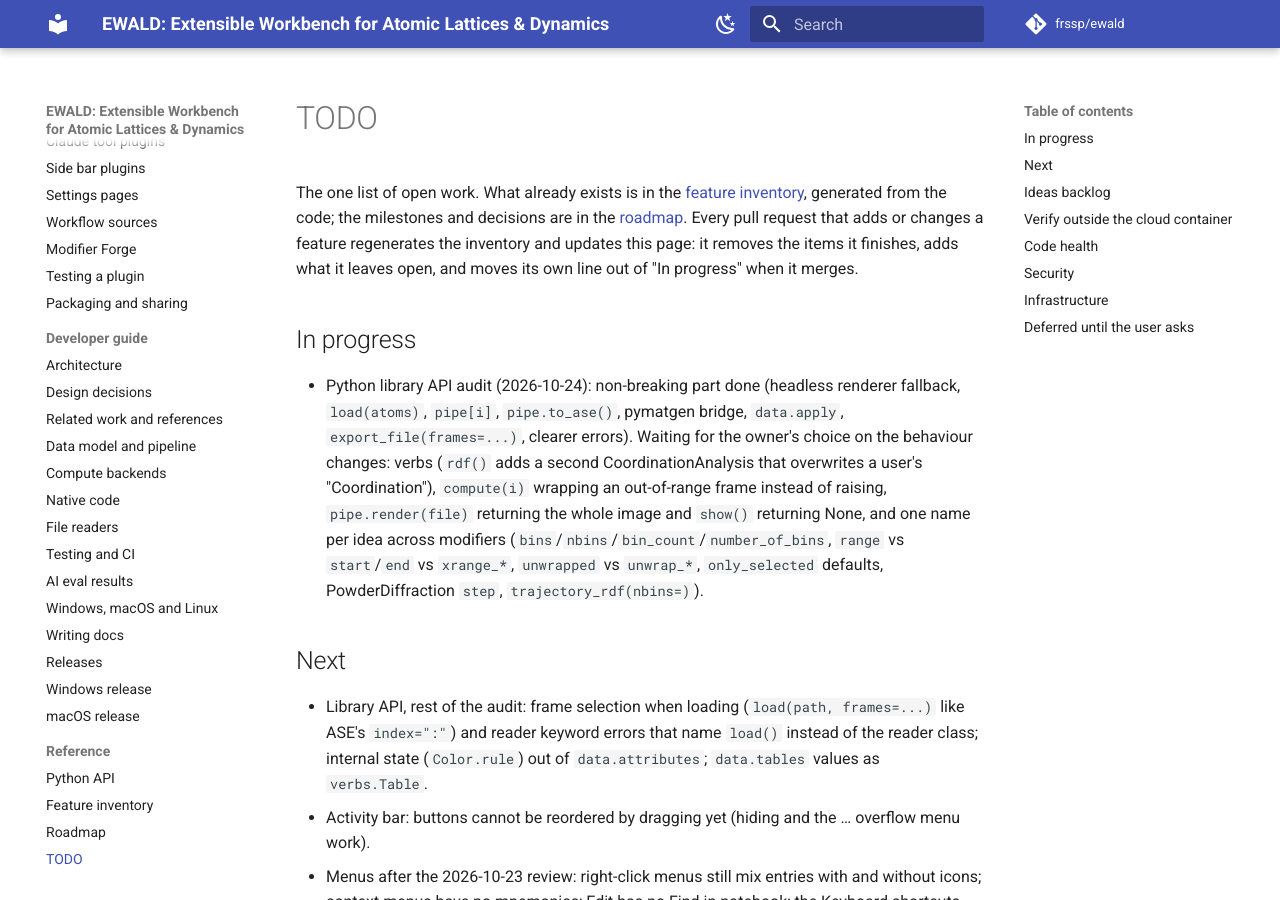
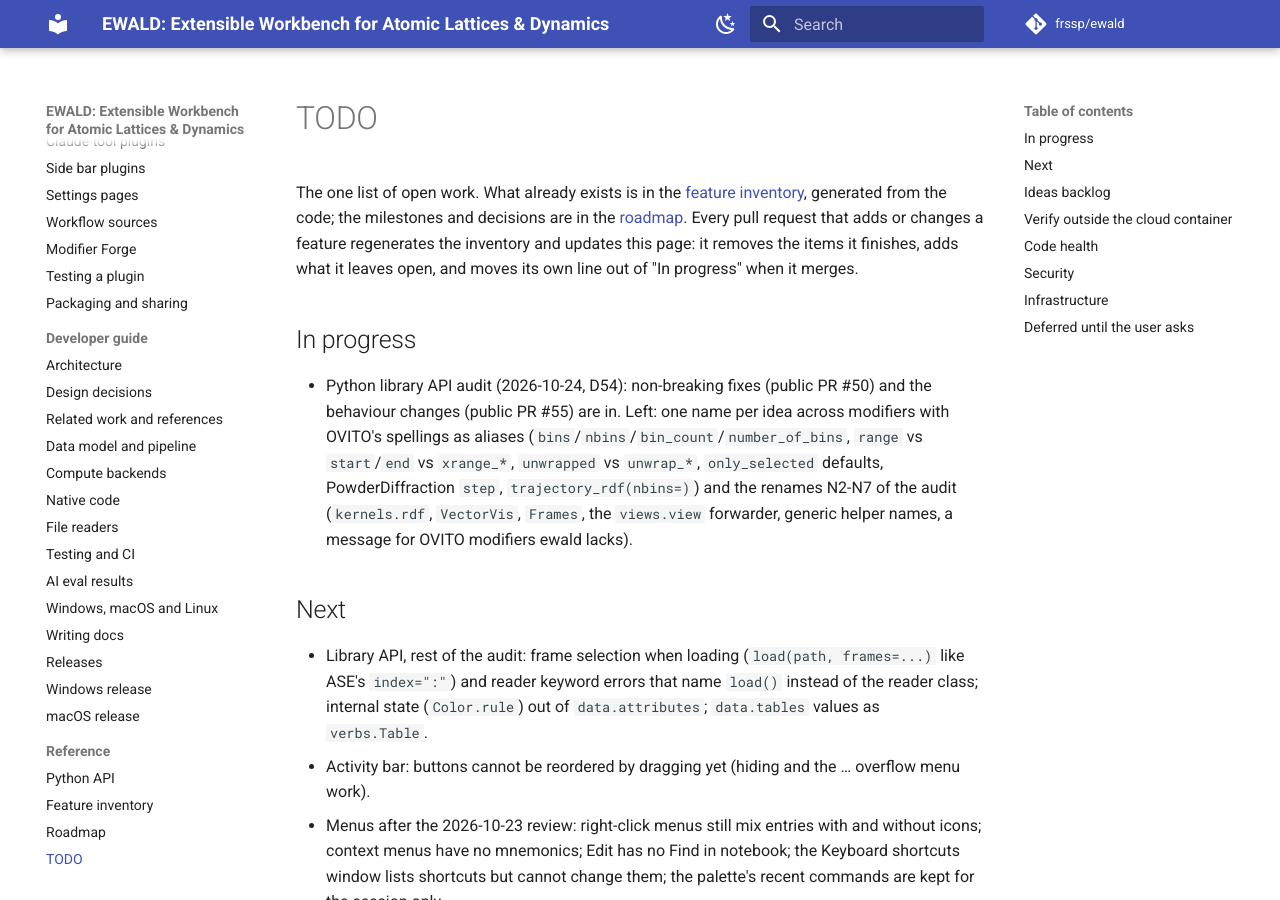
Before and after one commit to frssp/ewald, an MkDocs documentation site: the page built from docs/todo.md, in a window 1280 px wide and 900 px high. Built offline with MkDocs 1.6.1 and Material for MkDocs 9.7.7, drawn with Linux system fonts in a browser that asks for light colours; comment, search, counter and statistics services are not loaded.

Commit message:
decisions: D54 library API behaviour; todo
Co-Authored-By: Claude Opus 5.5 (1M context) <noreply@anthropic.com>

```diff
--- a/docs/todo.md
+++ b/docs/todo.md
@@ -8,14 +8,13 @@ it removes the items it finishes, adds what it leaves open, and moves its own li
 
 ## In progress
 
-- Python library API audit (2026-10-24): non-breaking part done (headless renderer fallback,
-  `load(atoms)`, `pipe[i]`, `pipe.to_ase()`, pymatgen bridge, `data.apply`, `export_file(frames=...)`,
-  clearer errors). Waiting for the owner's choice on the behaviour changes: verbs (`rdf()` adds a
-  second CoordinationAnalysis that overwrites a user's "Coordination"), `compute(i)` wrapping an
-  out-of-range frame instead of raising, `pipe.render(file)` returning the whole image and `show()`
-  returning None, and one name per idea across modifiers (`bins`/`nbins`/`bin_count`/`number_of_bins`,
-  `range` vs `start`/`end` vs `xrange_*`, `unwrapped` vs `unwrap_*`, `only_selected` defaults,
-  PowderDiffraction `step`, `trajectory_rdf(nbins=)`).
+- Python library API audit (2026-10-24, D54): non-breaking fixes (public PR #50) and the behaviour
+  changes (public PR #55) are in. Left: one name per idea across modifiers with OVITO's spellings
+  as aliases (`bins`/`nbins`/`bin_count`/`number_of_bins`, `range` vs `start`/`end` vs `xrange_*`,
+  `unwrapped` vs `unwrap_*`, `only_selected` defaults, PowderDiffraction `step`,
+  `trajectory_rdf(nbins=)`) and the renames N2-N7 of the audit (`kernels.rdf`, `VectorVis`,
+  `Frames`, the `views.view` forwarder, generic helper names, a message for OVITO modifiers ewald
+  lacks).
 
 ## Next
 - Library API, rest of the audit: frame selection when loading (`load(path, frames=...)` like ASE's
```
Also changed, not shown: docs/developer/decisions.md (+17 -0 lines).
